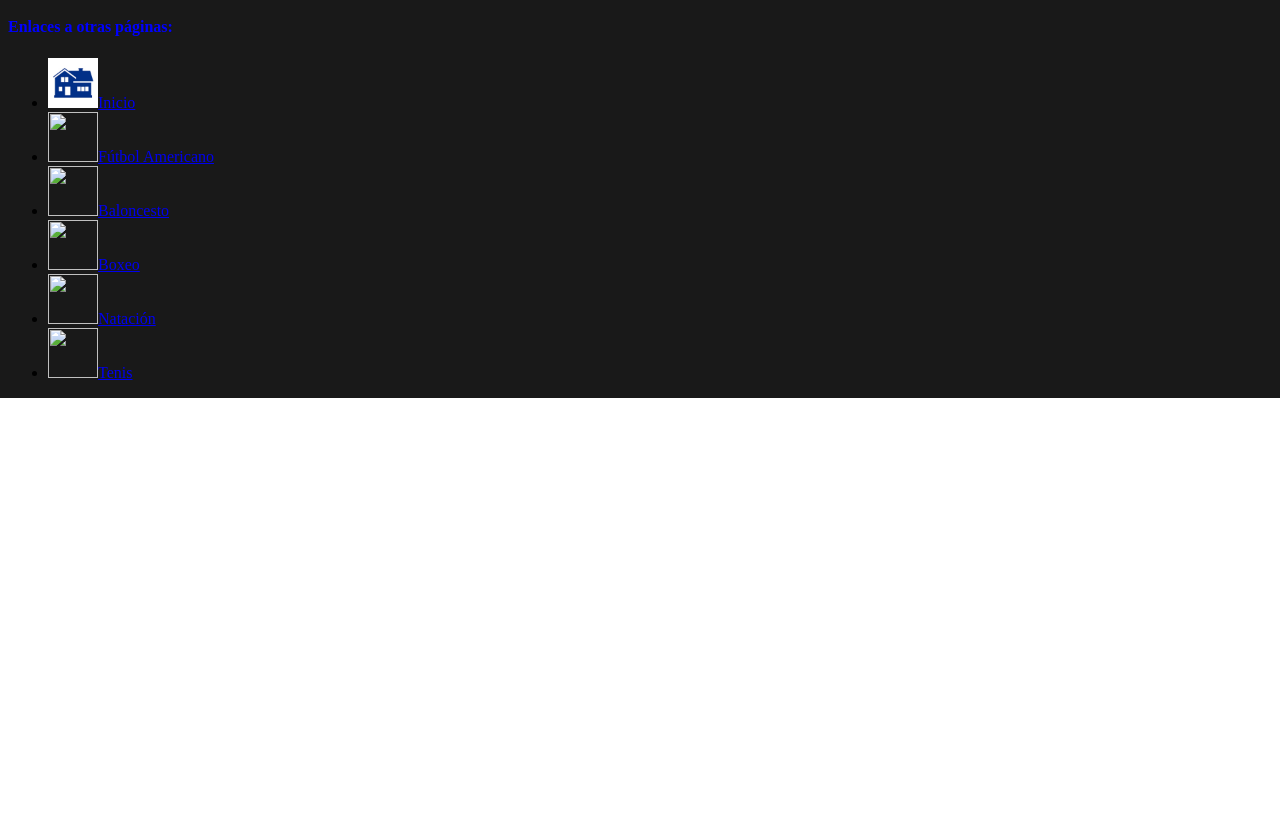
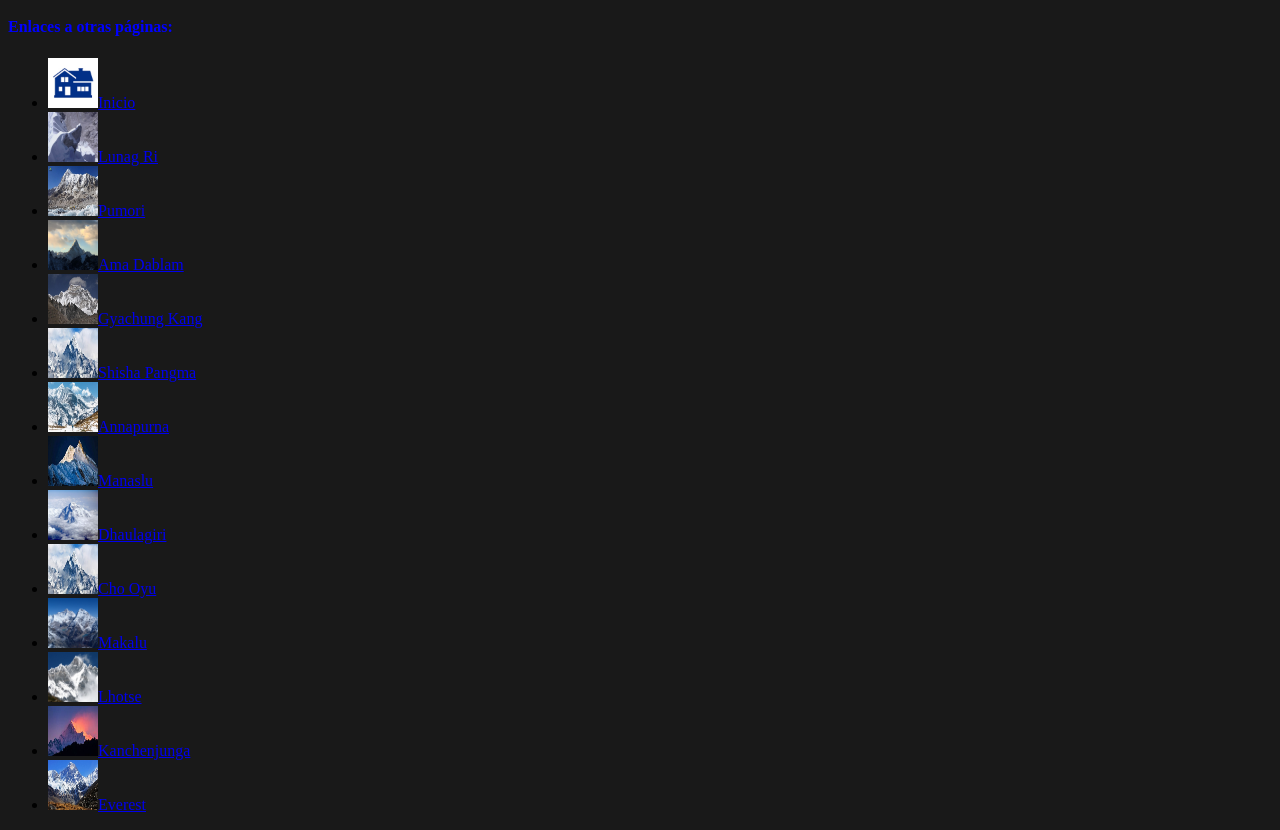
Before and after one commit to claugurei/himalayismo, a plain HTML site: page html/nanda_devi.html in a window 1280 px wide. Shown: the part 610-1440 px from the top of the page. Before the commit the page ends 1008 px from the top, so only its background shows below. Drawn offline with Linux system fonts and the light colour scheme.

Commit message:
Update nanda_devi.html

```diff
--- a/html/nanda_devi.html
+++ b/html/nanda_devi.html
@@ -32,11 +32,19 @@
 <h4>Enlaces a otras páginas:</h4>
 <ul>
 <li><a href='../index.html'><img src= '../figuras/home.jpg' width='50' height='50'>Inicio</a></li>
-<li><a href='rugby.html'><img src= '../figuras/rugby.jpg' width='50' height='50'>Fútbol Americano</a></li>
-<li><a href='baloncesto.html'><img src= '../figuras/baloncesto.jpg' width='50' height='50'>Baloncesto</a></li>
-<li><a href='boxeo.html'><img src= '../figuras/boxeo.jpg' width='50' height='50'>Boxeo</a></li>
-<li><a href='natacion.html'><img src= '../figuras/natacion.jpg' width='50' height='50'>Natación</a></li>
-<li><a href='tenis.html'><img src= '../figuras/tenis.jpg' width='50' height='50'>Tenis</a></li>
+<li><a href='lunag_ri.html'><img src= '../figuras/lunag_ri.jpg' width='50' height='50'>Lunag Ri</a></li>
+<li><a href='pumori.html'><img src= '../figuras/pumori.jpg' width='50' height='50'>Pumori</a></li>
+<li><a href='ama_dablam.html'><img src= '../figuras/ama_dablam.jpg' width='50' height='50'>Ama Dablam</a></li>
+<li><a href='gyachung_kang.html'><img src= '../figuras/gyachung_kang.jpg' width='50' height='50'>Gyachung Kang</a></li>
+<li><a href='shisha_pangma.html'><img src= '../figuras/shisha_pangma.jpg' width='50' height='50'>Shisha Pangma</a></li>
+<li><a href='annapurna.html'><img src= '../figuras/annapurna.jpg' width='50' height='50'>Annapurna</a></li>
+<li><a href='manaslu.html'><img src= '../figuras/manaslu.jpg' width='50' height='50'>Manaslu</a></li>
+<li><a href='dhaulagiri.html'><img src= '../figuras/dhaulagiri.jpg' width='50' height='50'>Dhaulagiri</a></li>
+<li><a href='cho_oyu.html'><img src= '../figuras/cho_oyu.jpg' width='50' height='50'>Cho Oyu</a></li>
+<li><a href='makalu.html'><img src= '../figuras/makalu.jpg' width='50' height='50'>Makalu</a></li>
+<li><a href='lhotse.html'><img src= '../figuras/lhotse.jpg' width='50' height='50'>Lhotse</a></li>
+<li><a href='kanchenjunga.html'><img src= '../figuras/kanchenjunga.jpg' width='50' height='50'>Kanchenjunga</a></li>
+<li><a href='everest.html'><img src= '../figuras/everest.jpg' width='50' height='50'>Everest</a></li>
 </ul>
 
 </body>
```
